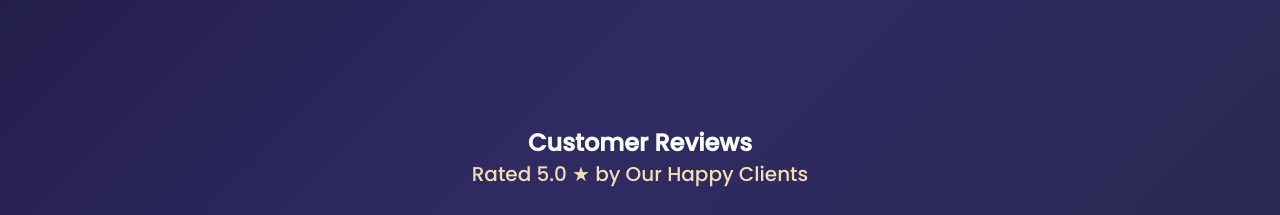
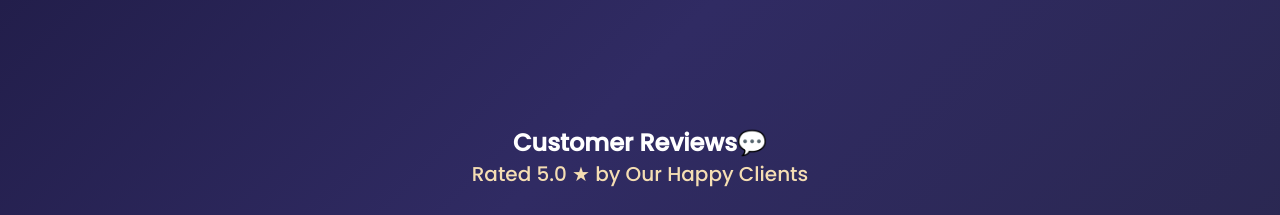
Before and after one commit to viswam24/Blast_Brother-s_website, a plain HTML site: page index.html in a window 1280 px wide. Shown: the part 1060-1275 px from the top of the page. Drawn offline with Linux system fonts and the light colour scheme.

Commit message:
Blast_Brother's Website With Updation

```diff
--- a/index.html
+++ b/index.html
@@ -73,7 +73,7 @@
     </div>
   </div>
 <div class="testimonial-section">
-    <h2>Customer Reviews </h2>
+    <h2>Customer Reviews💬 </h2>
     <p class="testimonial-sub">Rated 5.0 ★ by Our Happy Clients</p>
 
     <div class="slider">
```
